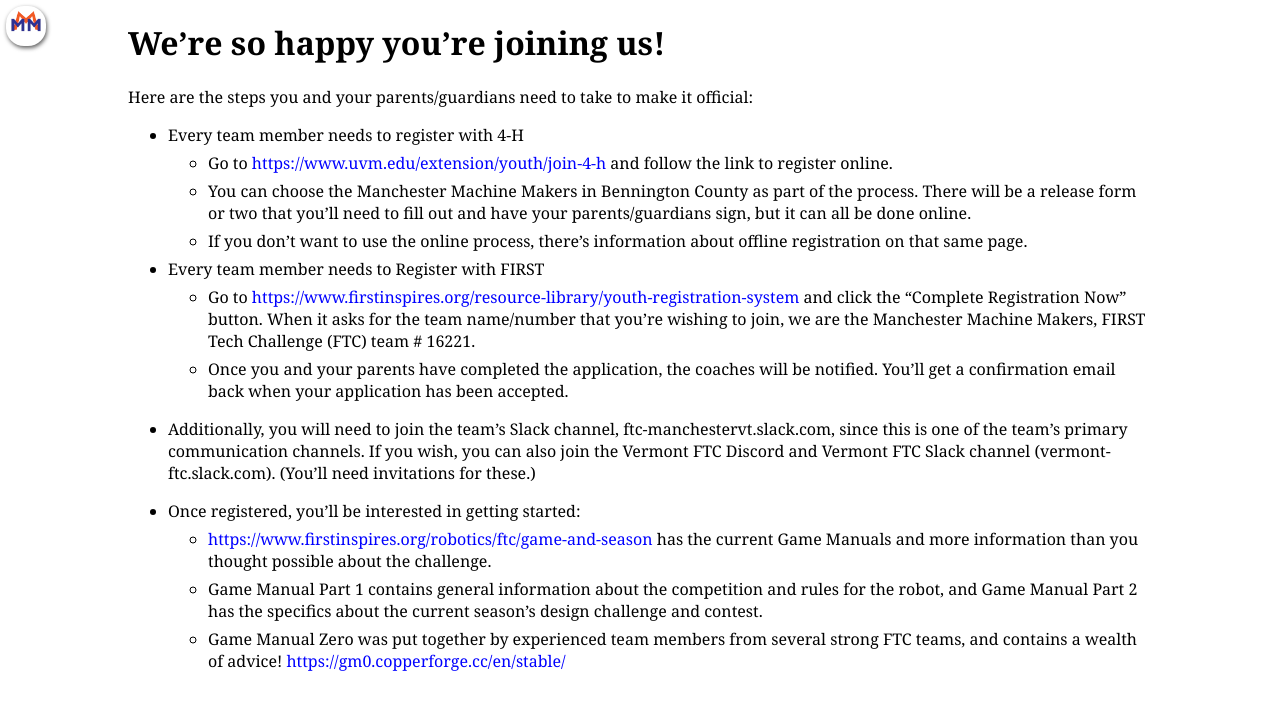
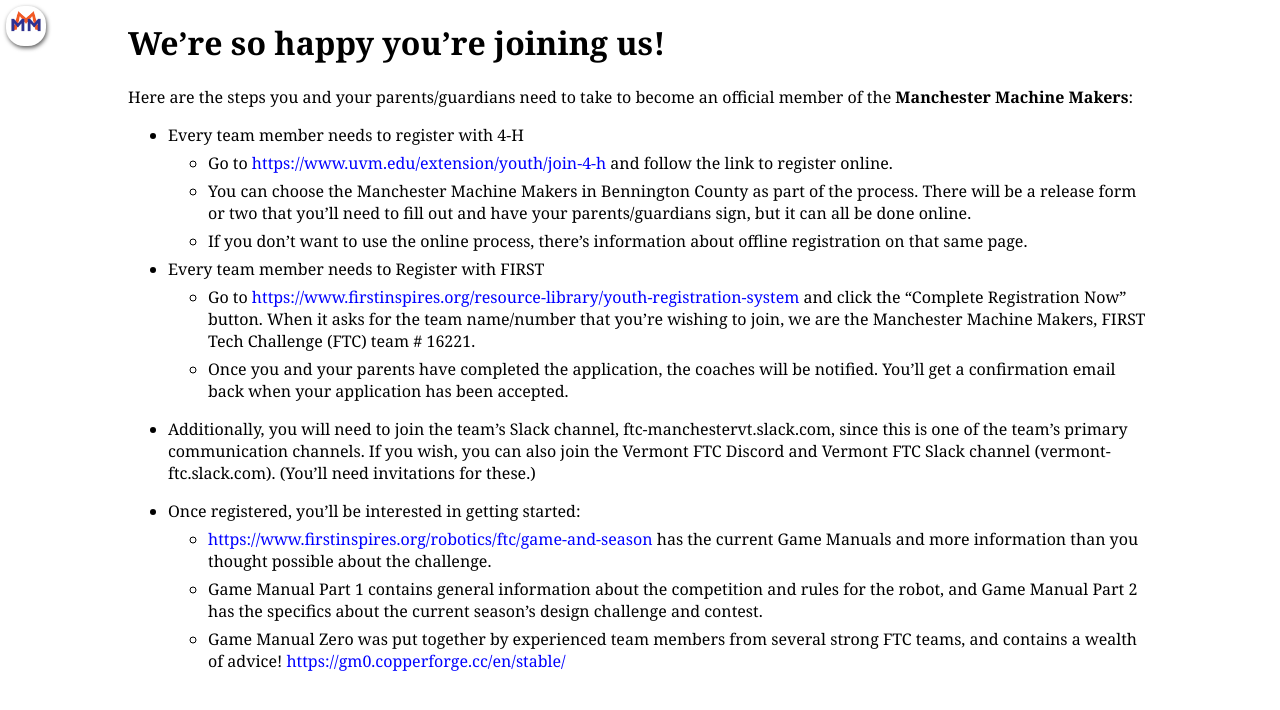
Before and after one commit to ManchesterMachineMakers/manchestermachinemakers.github.io, a Jekyll site: the page built from instructions-for-new-team-members.md, in a window 1280 px wide. Shown: the top 710 px of the page. Built offline with Jekyll 4.4.1, drawn with Linux system fonts in a browser that asks for light colours.

Commit message:
Which team is this again?

```diff
--- a/instructions-for-new-team-members.md
+++ b/instructions-for-new-team-members.md
@@ -4,7 +4,7 @@
 ---
 # We’re so happy you’re joining us!
 
-Here are the steps you and your parents/guardians need to take to make it official:
+Here are the steps you and your parents/guardians need to take to become an official member of the **Manchester Machine Makers**:
 
 - Every team member needs to register with 4-H
   - Go to <https://www.uvm.edu/extension/youth/join-4-h> and follow the link to register online.
```
